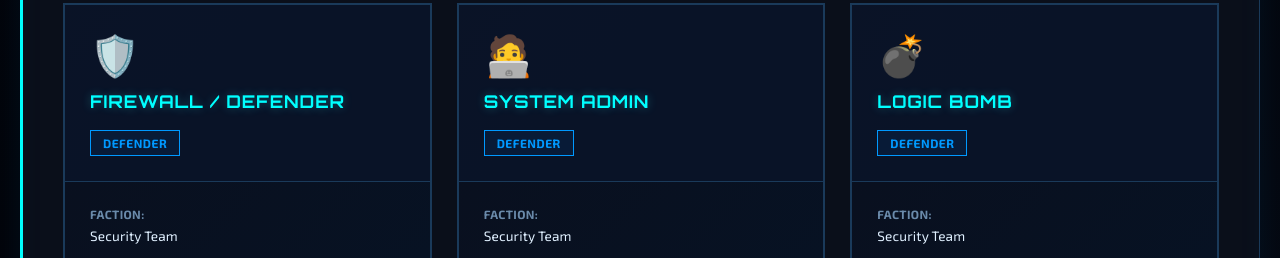
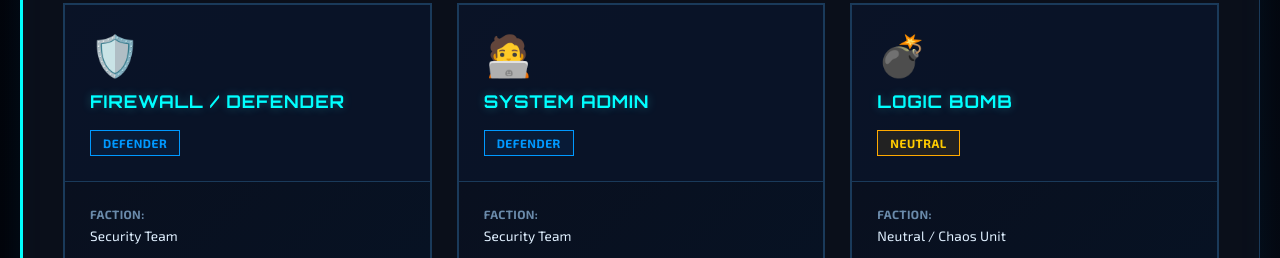
Before and after one commit to wijayatony249-pixel/CyberWolf, a website: page public/landing.html in a window 1280 px wide. Shown: the part 2430-2688 px from the top of the page. Drawn offline with Linux system fonts and the light colour scheme.

Commit message:
style: change Logic Bomb to Neutral faction with yellow theme on landing page

```diff
--- a/public/landing-styles.css
+++ b/public/landing-styles.css
@@ -503,6 +503,17 @@
     color: var(--landing-accent-blue);
 }
 
+.role-faction.yellow {
+    background: rgba(255, 170, 0, 0.1);
+    border-color: #ffaa00;
+    color: #ffcc00;
+}
+
+.role-card.neutral-team:hover {
+    border-color: #ffaa00;
+    box-shadow: 0 0 20px rgba(255, 170, 0, 0.2);
+}
+
 .role-body {
     padding: 25px;
     position: relative;
--- a/public/landing.html
+++ b/public/landing.html
@@ -265,16 +265,16 @@
                 </div>
 
                 <!-- LOGIC BOMB ROLE -->
-                <div class="role-card user-team">
+                <div class="role-card neutral-team">
                     <div class="role-header">
                         <div class="role-icon">💣</div>
                         <h3>LOGIC BOMB</h3>
-                        <span class="role-faction blue">DEFENDER</span>
+                        <span class="role-faction yellow">NEUTRAL</span>
                     </div>
                     <div class="role-body">
                         <div class="role-stat">
                             <span class="stat-label">FACTION:</span>
-                            <span class="stat-value">Security Team</span>
+                            <span class="stat-value">Neutral / Chaos Unit</span>
                         </div>
                         <div class="role-stat">
                             <span class="stat-label">OBJECTIVE:</span>
```
